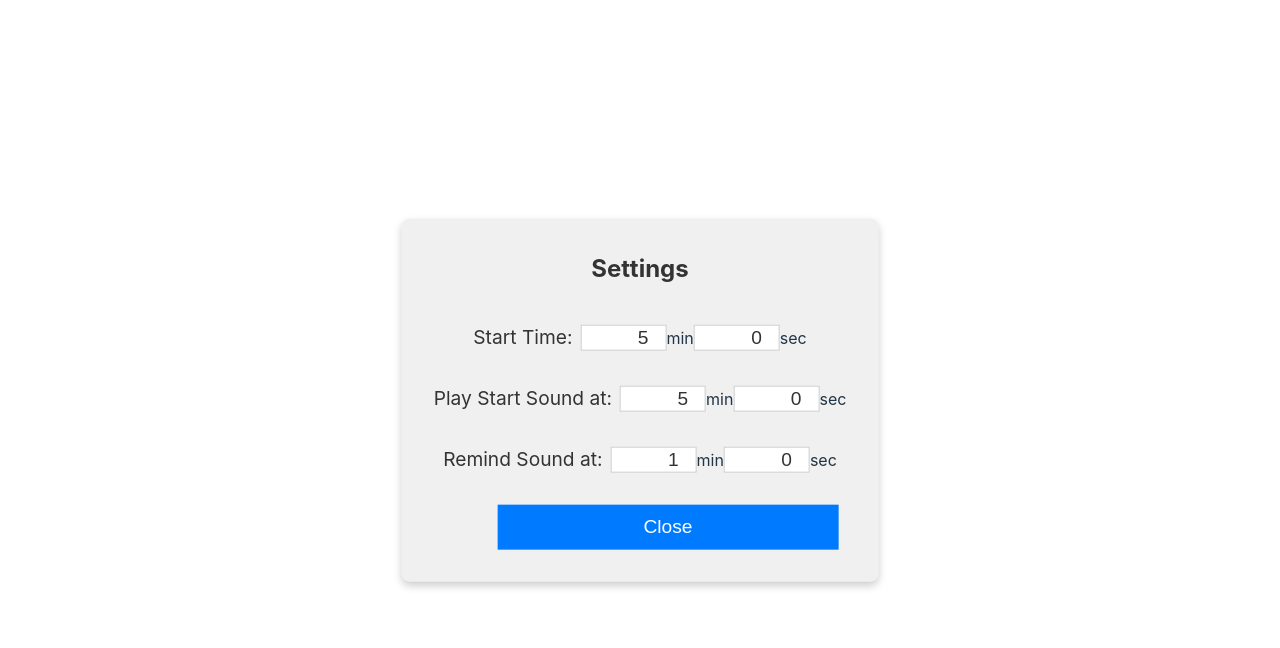
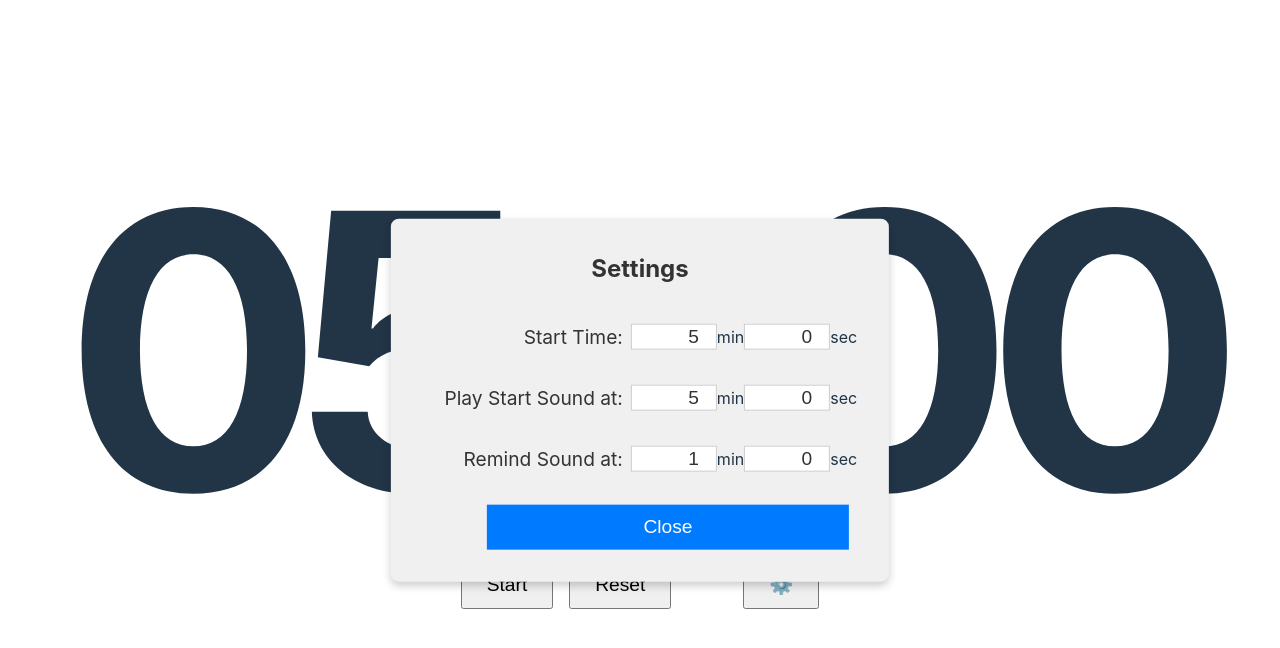
Before and after one commit to harunyan/LT_Timer_web, a React (Vite) app: page / in a window 1280 px wide. Both pictures are taken after a click on the button "⚙️". Shown: the top 648 px of the page. Built offline with nearby package versions, Linux system fonts and the light colour scheme.

Commit message:
コメントを日本語化 設定画面の見栄えを修正 メイン画面の文字サイズを大きく可変に変更 カウントダウン中に左右にガタガタ動かないように修正

```diff
--- a/src/App.css
+++ b/src/App.css
@@ -1,19 +1,44 @@
 #root {
-  max-width: 1280px;
+  /*- max-width: 1280px; -*/
   margin: 0 auto;
-  padding: 2rem;
+  padding: 0; /* Remove padding to use full space */
+  text-align: center;
+  display: flex; /* Enable flexbox */
+  flex-direction: column; /* Stack items vertically */
+  justify-content: center; /* Center vertically */
+  align-items: center; /* Center horizontally */
+  height: 100vh; /* Full viewport height */
+  width: 100vw; /* Full viewport width */
+}
+
+.timer-display {
+  font-size: min(30vw, 80vh); /* ビューポートの幅と高さの小さい方を使用し、幅を優先 */
+  line-height: 1; /* 行の高さを詰める */
+  font-weight: bold;
+  margin-bottom: 1rem;
+  position: relative;
+  white-space: nowrap;
+  display: flex;
+  justify-content: center;
+  align-items: center; /* コンテンツを垂直方向に中央揃え */
+  height: min(30vw, 80vh); /* ボタンの飛び跳ねを防ぐためにコンテナの高さを固定 */
+}
+
+.digit {
+  display: inline-block;
+  width: 0.6em; /* 各文字の固定幅（必要に応じて調整） */
   text-align: center;
 }
 
-.timer-display {
-  font-size: 10rem;
-  font-weight: bold;
-  margin-bottom: 1rem;
-  position: relative; /* For positioning the character */
+.time-is-up {
+  font-size: min(15vw, 70vh);
+  font-family: sans-serif; /* メッセージ用にプロポーショナルフォントに戻す */
 }
 
 .controls {
   margin-bottom: 2rem;
+  position: relative; /* ボタンをクリック可能にする */
+  z-index: 10;      /* 他の要素の上に配置 */
 }
 
 .control-group {
@@ -38,14 +63,14 @@ button {
 }
 
 button:last-child {
-  margin-left: 4rem; /* Settingsボタンの左マージンを大きく */
+  margin-left: 4rem; /* 設定ボタンの左マージンを大きく */
 }
 
-/* Character animation styles */
+/* キャラクターアニメーションのスタイル */
 .character-container {
-  position: absolute; /* Relative to parent .timer-display */
+  position: absolute; /* 親要素 .timer-display に相対的に配置 */
   top: 0;
-  right: -50px; /* Adjust as needed to position relative to seconds */
+  right: -50px; /* 秒の右側に配置するように調整 */
   width: 50px;
   height: 50px;
   display: flex;
@@ -86,13 +111,13 @@ button:last-child {
   100% { transform: translate(-50%, -50%) rotate(360deg) translateX(20px); }
 }
 
-/* Settings Panel Styles */
+/* 設定パネルのスタイル */
 .settings-panel {
   position: fixed;
   top: 50%;
   left: 50%;
   transform: translate(-50%, -50%);
-  background-color: #f0f0f0; /* Light mode background */
+  background-color: #f0f0f0; /* ライトモードの背景色 */
   padding: 2rem;
   border-radius: 8px;
   box-shadow: 0 4px 8px rgba(0, 0, 0, 0.2);
@@ -102,28 +127,36 @@ button:last-child {
   gap: 1rem;
 }
 
+.settings-panel .control-group {
+  display: flex;
+  align-items: center;
+  justify-content: center;
+}
+
 .settings-panel h2 {
   margin-top: 0;
-  color: #333; /* Light mode text color */
+  color: #333; /* ライトモードのテキスト色 */
 }
 
 .settings-panel label {
-  color: #333; /* Light mode label color */
+  color: #333; /* ライトモードのラベル色 */
+  width: 200px;
+  text-align: right;
 }
 
 .settings-panel input {
-  background-color: #fff; /* Light mode input background */
-  color: #333; /* Light mode input text color */
+  background-color: #fff; /* ライトモードの入力背景色 */
+  color: #333; /* ライトモードの入力テキスト色 */
   border: 1px solid #ccc;
 }
 
 .settings-panel button {
-  background-color: #007bff; /* Light mode button background */
-  color: white; /* Light mode button text color */
+  background-color: #007bff; /* ライトモードのボタン背景色 */
+  color: white; /* ライトモードのボタンテキスト色 */
   border: none;
 }
 
-/* Dark mode styles for settings panel */
+/* 設定パネルのダークモードスタイル */
 @media (prefers-color-scheme: dark) {
   .settings-panel {
     background-color: #333;
--- a/src/App.tsx
+++ b/src/App.tsx
@@ -78,20 +78,20 @@ function App() {
 
   const handleStart = () => {
     if (isActive) {
-      return; // Already active, do nothing
+      return; // すでにアクティブな場合は何もしない
     }
 
-    // If the timer is at its initial state OR if it has reached 0, start from initial time
+    // タイマーが初期状態または0に達した場合、初期時間から開始します
     if ((minutes === initialMinutes && seconds === initialSeconds) || (minutes === 0 && seconds === 0)) {
       setMinutes(initialMinutes);
       setSeconds(initialSeconds);
       setIsActive(true);
-      // Play start sound immediately if initial time is also the start sound time
+      // 初期時間と開始音の時間が同じ場合は、すぐに開始音を再生します
       if (totalInitialSeconds === startSoundTotalSeconds) {
         startAudioRef.current?.play();
       }
     } else {
-      // If the timer is paused at a non-initial, non-zero time, resume from current time
+      // タイマーが初期状態でも0でもない一時停止中の場合、現在の時間から再開します
       setIsActive(true);
     }
   };
@@ -111,10 +111,12 @@ function App() {
     <div className="App">
       <div className="timer-display">
         {minutes === 0 && seconds === 0 ? (
-          <span style={{ color: 'red' }}>Time is up</span>
+          <span className="time-is-up" style={{ color: 'red' }}>Time is up</span>
         ) : (
           <>
-            {String(minutes).padStart(2, '0')}:{String(seconds).padStart(2, '0')}
+            {`${String(minutes).padStart(2, '0')}:${String(seconds).padStart(2, '0')}`.split('').map((char, index) => (
+              <span key={index} className="digit">{char}</span>
+            ))}
             <div className={`character-container ${characterActive ? 'active' : ''}`}>
               <div className="loading-dots"></div>
             </div>
@@ -122,7 +124,7 @@ function App() {
         )}
       </div>
 
-      <div>
+      <div className="controls">
         {!isActive ? (
           <button onClick={handleStart}>Start</button>
         ) : (
--- a/src/Settings.tsx
+++ b/src/Settings.tsx
@@ -36,6 +36,7 @@ const Settings: React.FC<SettingsProps> = ({
       <h2>Settings</h2>
       <div className="control-group">
         <label>Start Time:</label>
+        <div>
           <input
             type="number"
             value={initialMinutes}
@@ -60,8 +61,10 @@ const Settings: React.FC<SettingsProps> = ({
           />
           <span>sec</span>
         </div>
+      </div>
       <div className="control-group">
         <label>Play Start Sound at:</label>
+        <div>
           <input
             type="number"
             value={startSoundMinutes}
@@ -86,8 +89,10 @@ const Settings: React.FC<SettingsProps> = ({
           />
           <span>sec</span>
         </div>
+      </div>
       <div className="control-group">
         <label>Remind Sound at:</label>
+        <div>
           <input
             type="number"
             value={remindMinutes}
@@ -112,6 +117,7 @@ const Settings: React.FC<SettingsProps> = ({
           />
           <span>sec</span>
         </div>
+      </div>
       <button onClick={onClose}>Close</button>
     </div>
   );
--- a/tsconfig.json
+++ b/tsconfig.json
@@ -6,7 +6,7 @@
     "module": "ESNext",
     "skipLibCheck": true,
 
-    /* Bundler mode */
+    /* バンドラーモード */
     "moduleResolution": "bundler",
     "allowImportingTsExtensions": true,
     "resolveJsonModule": true,
@@ -14,7 +14,7 @@
     "noEmit": true,
     "jsx": "react-jsx",
 
-    /* Linting */
+    /* リンティング */
     "strict": true,
     "noUnusedLocals": true,
     "noUnusedParameters": true,
--- a/vite.config.ts
+++ b/vite.config.ts
@@ -1,6 +1,8 @@
 import { defineConfig } from 'vite'
 import react from '@vitejs/plugin-react'
 
+// Viteの設定情報
+// Viteの設定ファイル
 // https://vitejs.dev/config/
 export default defineConfig({
   base: process.env.NODE_ENV === 'production' ? '/LT_Timer_web/' : '/',
```
Also changed, not shown: 1 other file (tests, documents, lock files or other folders). Lines whose indentation alone changed are shown as unchanged.
